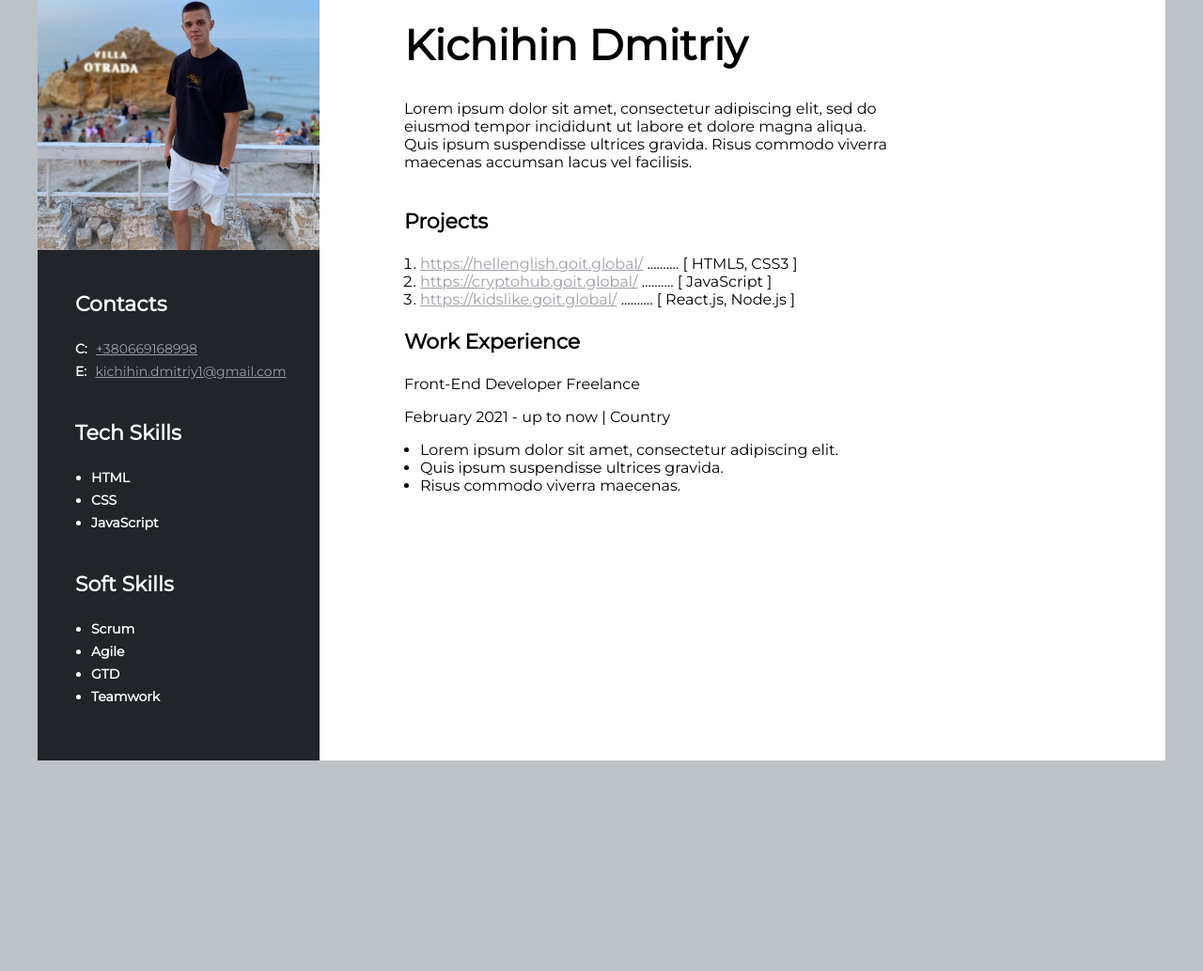
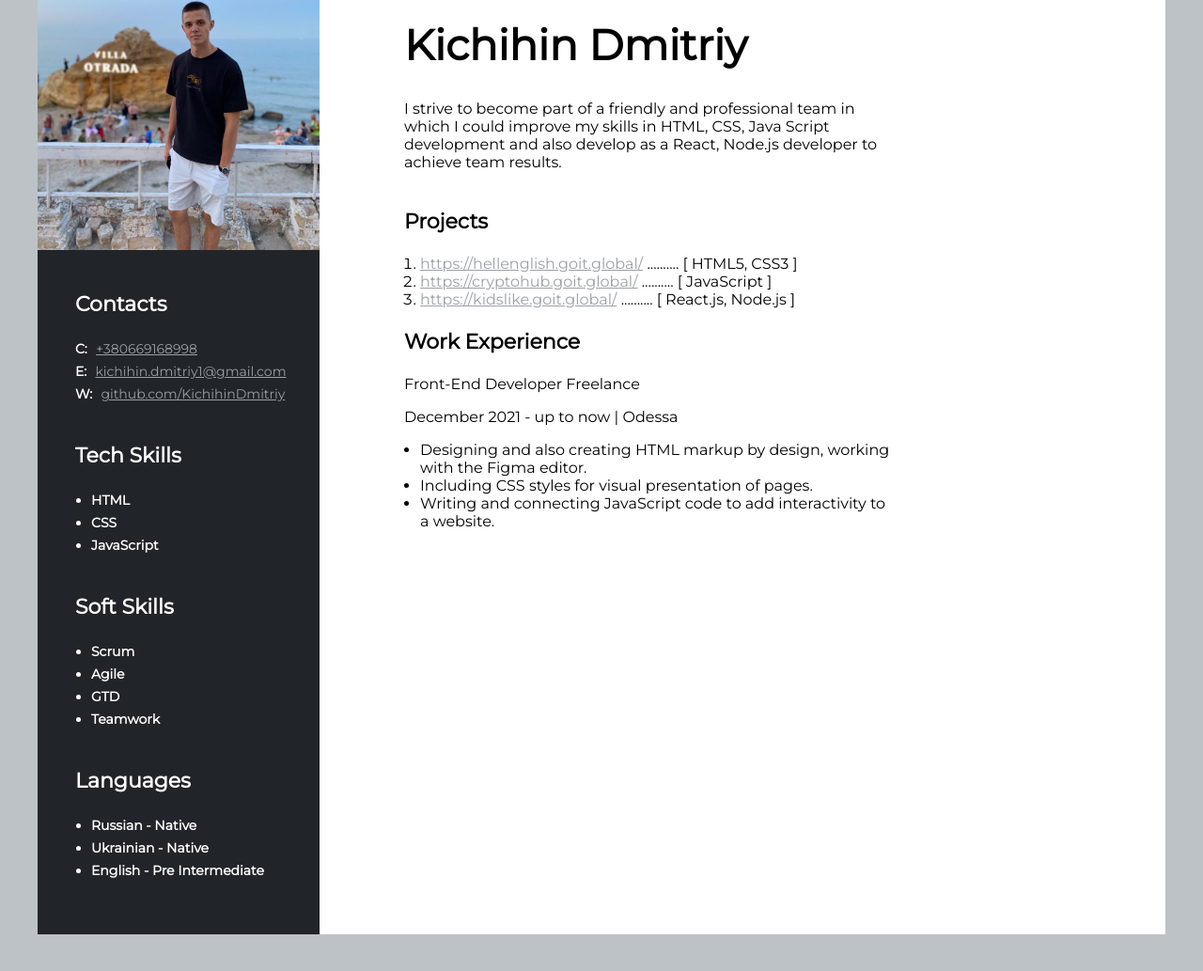
Before and after one commit to KichihinDmitriy/Resume, a plain HTML site: page index.html in a window 1280 px wide. Shown: the part 195-1228 px from the top of the page at 94% size. Before the commit the page ends 1044 px from the top, so only its background shows below. Drawn offline with Linux system fonts and the light colour scheme.

Commit message:
added block languages, changed block personal information

```diff
--- a/css/style.css
+++ b/css/style.css
@@ -49,7 +49,7 @@ margin: 0 0 40px 0;
 
 .project-list,
 .work-expirience-list {
-    padding: 0 0 0 17px;
+    padding: 0 200px 0 17px;
 }
 
 .project-list-link {
@@ -63,7 +63,8 @@ margin: 0 0 40px 0;
 
 .Contacts,
 .Tech-Skills,
-.Soft-Skills {
+.Soft-Skills,
+.Language {
     margin: 40px 0 0 40px;
 }
 
@@ -91,12 +92,14 @@ margin: 0 0 40px 0;
 }
 
 .tech-skills-list,
-.soft-skills-list {
+.soft-skills-list,
+.language-list {
     padding: 0 0 0 17px;
 }
 
 .tech-skills-text,
-.soft-skills-text {
+.soft-skills-text,
+.language-text {
     font-weight: bold;
     font-size: 14px;
     line-height: 24px;
--- a/index.html
+++ b/index.html
@@ -16,7 +16,7 @@
             <div class="about-me-section">
                 <h2 class="about-me-profession">Front-End Developer</h2>
                 <h1 class="about-me-name">Kichihin Dmitriy</h1>
-                <p class="about-me-description">Lorem ipsum dolor sit amet, consectetur adipiscing elit, sed do eiusmod tempor incididunt ut labore et dolore magna aliqua. Quis ipsum suspendisse ultrices gravida. Risus commodo viverra maecenas accumsan lacus vel facilisis. </p>
+                <p class="about-me-description">I strive to become part of a friendly and professional team in which I could improve my skills in HTML, CSS, Java Script development and also develop as a React, Node.js developer to achieve team results.</p>
             </div>
             <div>
                 <h3 class="main-content-title">Projects</h3>
@@ -41,11 +41,11 @@
             <div>
                 <h3 class="main-content-title">Work Experience</h3>
                 <div>Front-End Developer Freelance</div>
-                <p>February 2021 - up to now   |   Country</p>
+                <p>December 2021 - up to now   |   Odessa</p>
                 <ul class="work-expirience-list">
-                    <li>Lorem ipsum dolor sit amet, consectetur adipiscing elit.</li>
-                    <li>Quis ipsum suspendisse ultrices gravida.</li>
-                    <li>Risus commodo viverra maecenas.</li>
+                    <li>Designing and also creating HTML markup by design, working with the Figma editor.</li>
+                    <li>Including CSS styles for visual presentation of pages.</li>
+                    <li>Writing and connecting JavaScript code to add interactivity to a website.</li>
                 </ul>
             </div>
         </div>
@@ -60,6 +60,10 @@
             <div>
                 <span class="contact-section-type">E:</span>
                 <a class="contact-section-link" href="mailto:kichihin.dmitriy1@gmail.com">kichihin.dmitriy1@gmail.com</a>
+            </div>
+            <div>
+                <span class="contact-section-type">W:</span>
+                <a class="contact-section-link" href="https://github.com/KichihinDmitriy">github.com/KichihinDmitriy</a>
             </div>
         </div>
         <div class="Tech-Skills">
@@ -79,6 +83,14 @@
                 <li class="soft-skills-text">Teamwork</li>
             </ul>
         </div>
+        <div class="Language">
+            <h3 class="sidebar-title">Languages</h3>
+            <ul class="language-list">
+                <li class="language-text">Russian - Native</li>
+                <li class="language-text">Ukrainian - Native</li>
+                <li class="language-text">English - Pre Intermediate</li>
+            </ul>
+        </div>
     </aside>
     </div>
 
```
Also changed, not shown: 1 other file.
